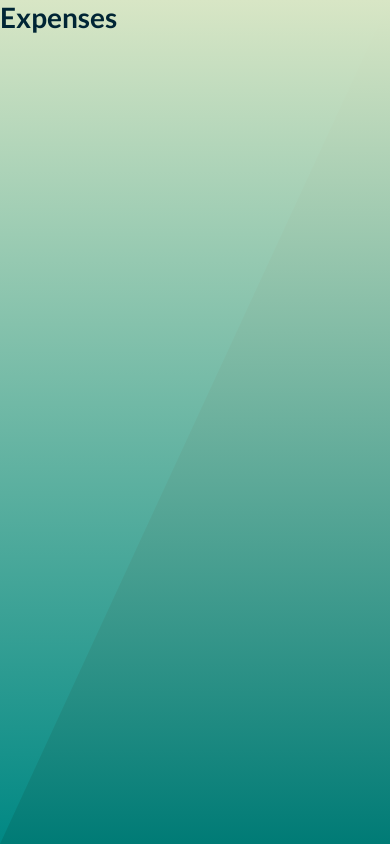
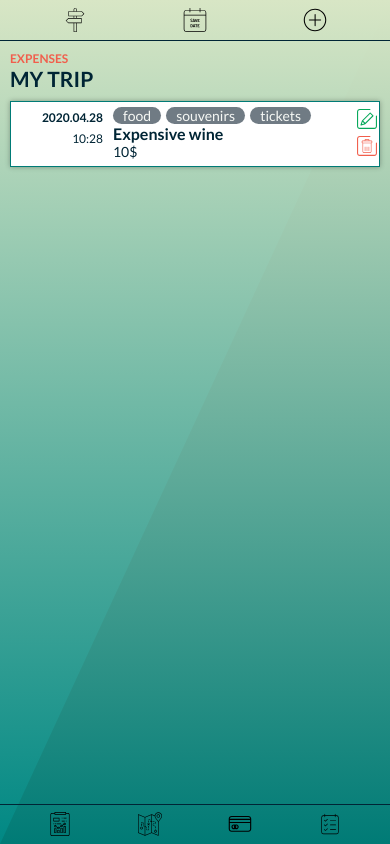
Before and after one commit to marlucz/TripMaster-Client, a React (Create React App) app: page /trip/expenses in a window 390 px wide. Built offline with nearby package versions, Linux system fonts and the light colour scheme.

Commit message:
responsiveness for ExpenseItem

```diff
--- a/src/components/ExpenseItem/ExpenseItem.js
+++ b/src/components/ExpenseItem/ExpenseItem.js
@@ -16,6 +16,14 @@ const StyledWrapper = styled.div`
     background-color: ${color.white};
     border: 1px solid ${gradient.dark};
     box-shadow: ${shadow.light};
+
+    @media ${breakpoints.md} {
+        padding: 0.5rem;
+    }
+
+    @media ${breakpoints.ld} {
+        grid-template-columns: 15% 1fr min-content;
+    }
 `;
 
 const StyledDetails = styled.div`
@@ -33,6 +41,8 @@ const StyledDetails = styled.div`
 
     @media ${breakpoints.ld} {
         display: flex;
+        flex-direction: row-reverse;
+        justify-content: space-evenly;
         align-items: center;
     }
 `;
@@ -47,11 +57,20 @@ const StyledHeader = styled.h3`
     @media ${breakpoints.md} {
         margin-bottom: 0.3rem;
     }
+
+    @media ${breakpoints.ld} {
+        margin: 0;
+    }
 `;
 
 const StyledTags = styled.ul`
     display: flex;
     list-style: none;
+    font-size: 1.2rem;
+
+    @media (min-width: 360px) {
+        font-size: 1.4rem;
+    }
 
     @media ${breakpoints.md} {
         font-size: 1.8rem;
@@ -104,7 +123,7 @@ ExpenseItem.propTypes = {
     hour: PropTypes.oneOfType([PropTypes.instanceOf(Date), PropTypes.string])
         .isRequired,
     name: PropTypes.string.isRequired,
-    tags: PropTypes.objectOf(PropTypes.string),
+    tags: PropTypes.arrayOf(PropTypes.string),
     value: PropTypes.number.isRequired,
     currency: PropTypes.string,
 };
--- a/src/pages/Trip/Expenses/Expenses.js
+++ b/src/pages/Trip/Expenses/Expenses.js
@@ -1,5 +1,24 @@
 import React from 'react';
 
-const Expenses = () => <h1>Expenses</h1>;
+import AuthUserTemplate from 'templates/AuthUserTemplate';
+import ExpenseItem from 'components/ExpenseItem/ExpenseItem';
+import PageHeader from 'components/PageHeader/PageHeader';
+
+const Expenses = () => {
+    const tags = ['food', 'souvenirs', 'tickets'];
+
+    return (
+        <AuthUserTemplate withTrip>
+            <PageHeader header="My trip" subHeader="Expenses" />
+            <ExpenseItem
+                date="2020.04.28"
+                hour="10:28"
+                name="Expensive wine"
+                tags={tags}
+                value={10}
+            />
+        </AuthUserTemplate>
+    );
+};
 
 export default Expenses;
```
